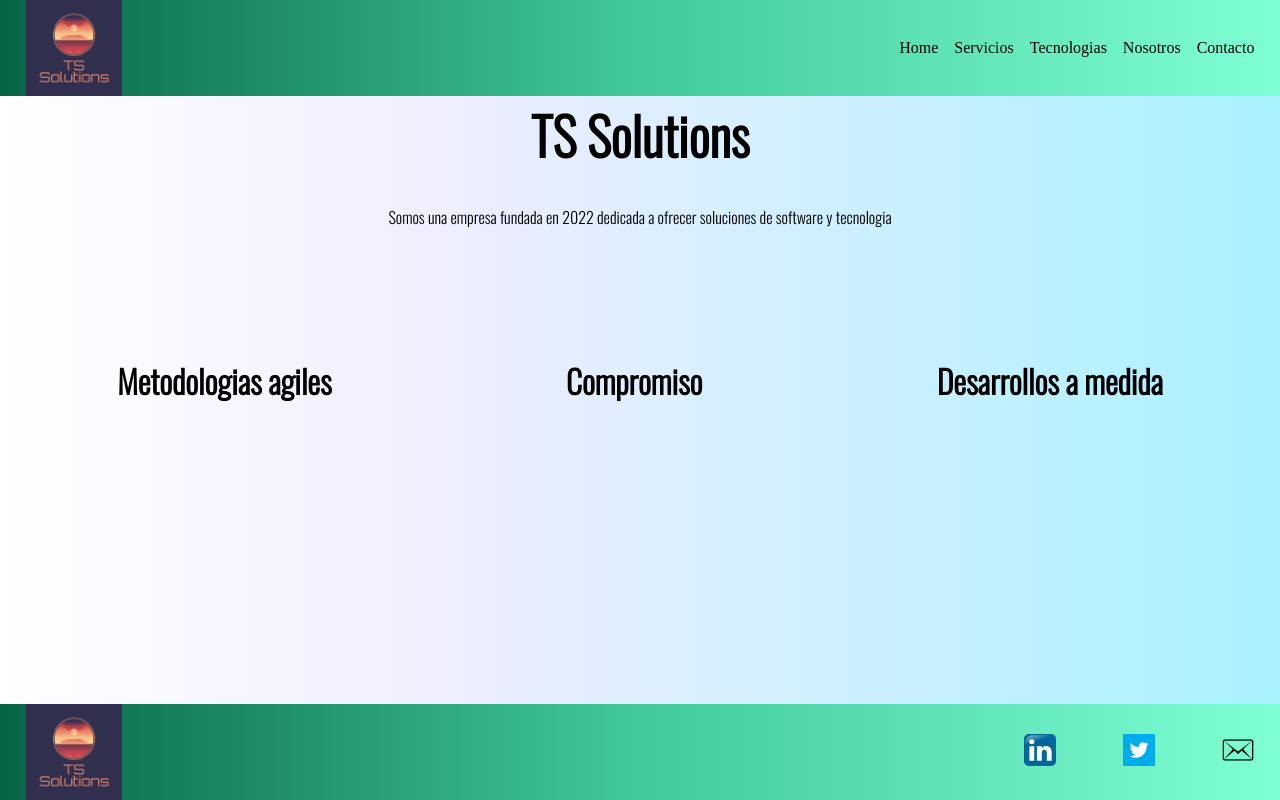
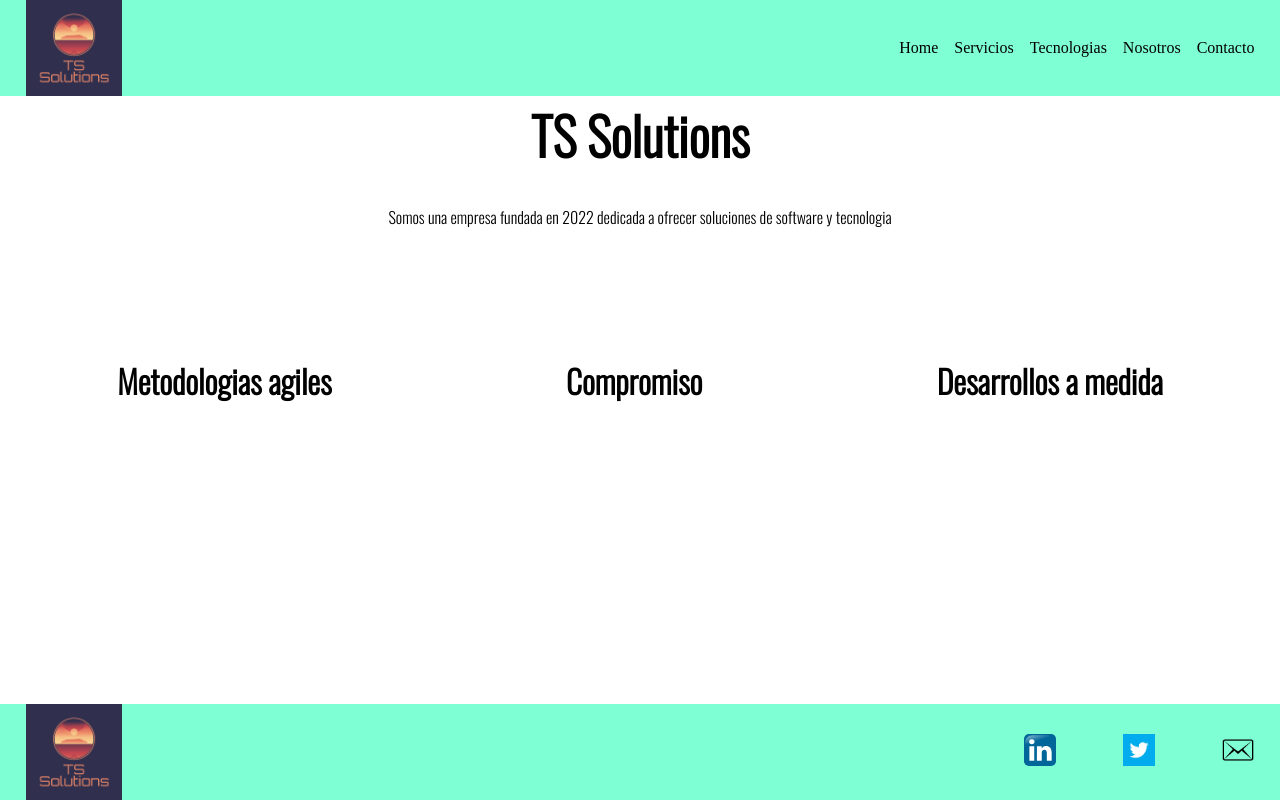
Before and after one commit to DarioGGZZ/TSSolutions, a plain HTML site: page index.html in a window 1280 px wide. Drawn offline with nearby package versions, Linux system fonts and the light colour scheme.

Commit message:
Vuelvo al style anterior

```diff
--- a/style.css
+++ b/style.css
@@ -10,7 +10,6 @@
 }
 
 body{
-    background: linear-gradient(90deg, rgb(255, 255, 255) 0%, rgb(238, 238, 255) 35%, rgb(169, 241, 255) 100%);
     display: grid;
     width: 100%;
     grid-template-areas:
@@ -32,7 +31,7 @@ footer{
 }
 
 header, footer{
-    background: linear-gradient(90deg, rgb(6, 100, 69) 0%, rgb(65, 201, 155) 50%, aquamarine 100%);
+    background: aquamarine 100%;
     display: flex;
     align-items: center;
     justify-content: space-between;
```
